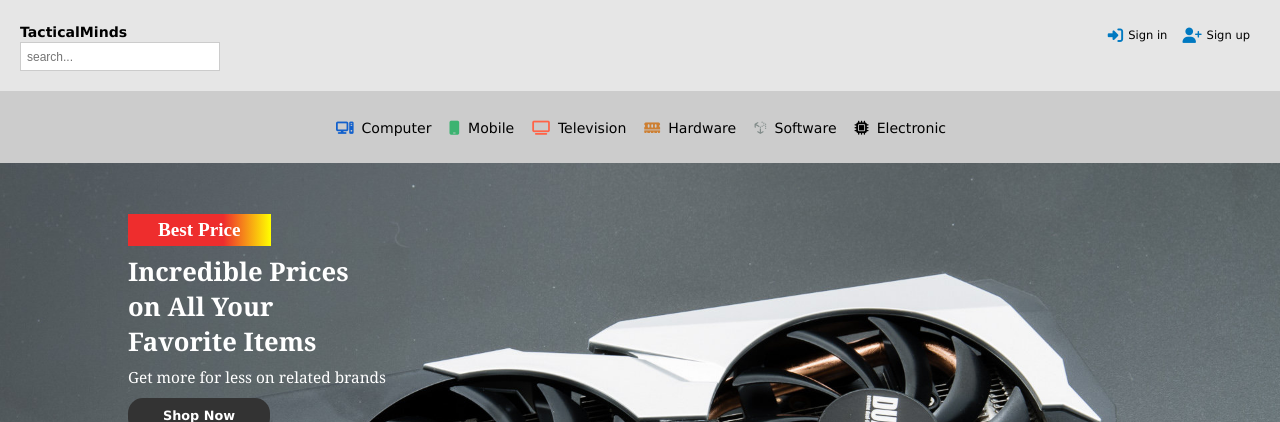
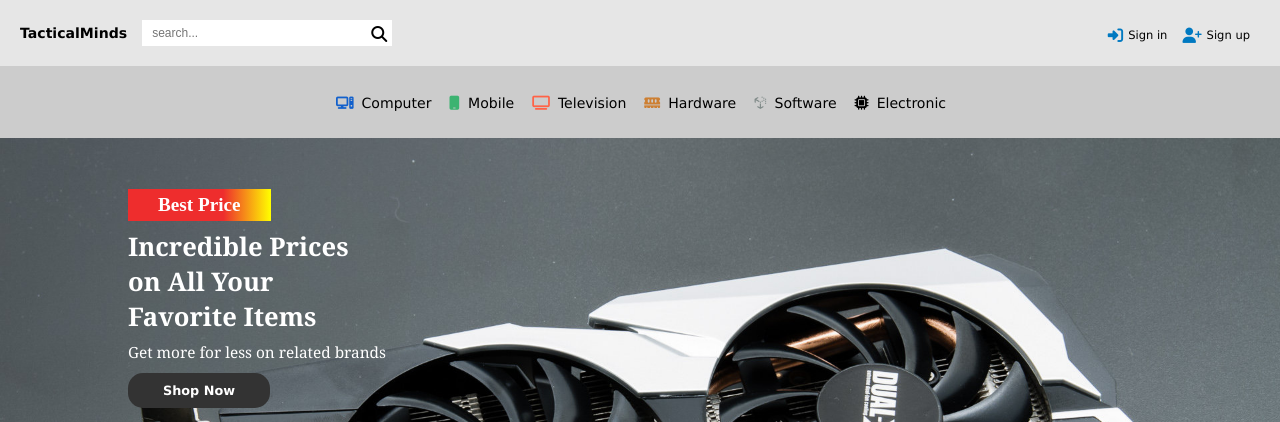
Before and after one commit to LennerJay/final, a PHP site: page / in a window 1280 px wide. Shown: the top 422 px of the page. Run offline with PHP 8.4, Linux system fonts and the light colour scheme; data that the repository does not hold is empty; some libraries are stand-ins or nearby versions.

Commit message:
searchBar

```diff
--- a/Styles/indexStyle.css
+++ b/Styles/indexStyle.css
@@ -22,6 +22,10 @@ header .main-container{
     width: 100%;
     margin: auto;
 }
+header .main-container .left{
+	display: flex;
+	align-items: center;
+}
 header .main-container .left h1 {
 	display: inline-block;
 	font-size: 1.1vw;
@@ -34,19 +38,7 @@ header .main-container .left h1 a{
     color: inherit;
     cursor: pointer;
 }
-header .main-container .left input[type="search"] {
-	padding: 6px;
-	border: 1px solid #cccccc;
-	width: 200px;
-}
-header .main-container .left input[type="search"]:hover {
-	border: 1px solid #FFB916;
-	transition: all 0.3s ease 0s;
-}
-header .main-container .left input[type="search"]::placeholder {
-	font-size: 12px;
-	font-style: Verdana;
-}
+
 header .main-container .right {
 	display: flex;
 	justify-content: center;
@@ -90,10 +82,66 @@ header .main-container .right a:hover {
 	text-decoration: underline;
 	transition: all 0.3s ease 0s;
 }
+header .main-container .left input[type="search"] {
+	padding: 6px 20px 6px 10px;
+	border: none;
+	width: 250px;
+}
+.left input[type="search"] ,header .main-container .left input[type="search"]::placeholder {
+	font-size: 12px;
+	font-style: Verdana;
+}
+header .main-container .left input[type="search"]:focus,
+header .main-container .left input[type="search"]:active{
+	outline: none;
+	border-color: transparent;
+	border-bottom: 1px solid #1c87c9;
+}
+.searchBar {
+	position: relative;
+	margin-left: 10px;
+}
+#searchIcon{
+	position: absolute;
+	right: 5px;
+	top: 6px;
+}
+.searchBar ul{
+	position: absolute;
+	z-index: 3;
+	width: 100%;
+	padding-top: 5px;
+	background: rgba(245,245,245,0.8);
+	border-bottom-left-radius: 5px;
+	border-bottom-right-radius: 5px;
+}
+.searchBar ul li{
+	list-style: none;
+	padding: 7px;
+}
+.searchBar ul li:hover{
+	cursor: pointer;
+	background: rgba(220, 220, 220, 0.9);
+
+
+}
+.searchBar ul li a{
+	color: black;
+	font-weight: bold;
+	font-size: 15px;
+}
+.searchBar input[type="search"]{
+	border-color: transparent;
+	border-bottom: 2px solid #1c87c9;
+}
+input[type="search"]::-webkit-search-cancel-button {
+  -webkit-appearance:none;
+}
 /*-----------------End header-------------------*/
 
 /*-----------------start navBar-------------------*/
 nav{
+
     width: 100%;
     margin: auto;
     background-color: #cccccc;
--- a/dbCon/backend.php
+++ b/dbCon/backend.php
@@ -7,7 +7,6 @@ require "database.php";
                 if($db->getStatus()){
                     $stmt = $db->getCon()->prepare('SELECT `userid`,`email`,`password`,`role`,`isactive` FROM `tbl_user` ');
                     $stmt->execute();
-                    // $stmt->execute(array($userid));
                     $result = $stmt->fetchAll(PDO::FETCH_ASSOC);
                     $db->closeConnection();
                     return json_encode($result);
--- a/index.php
+++ b/index.php
@@ -12,6 +12,7 @@
                     <ul v-if="searhInput.length > 0">
                         <li v-for="item in data"><a @click.prevent="fnViewDetail(item.id)">{{item.name}}</a></li>
                     </ul>
+                    <i  id="searchIcon"class="fa-solid fa-solid fa-magnifying-glass"></i>
                 </div>
             </div>
             <div v-if="isLoggedIn" class="right">
--- a/js/main.js
+++ b/js/main.js
@@ -76,7 +76,7 @@ createApp({
                 this.data = []
             }
             this.searchData = this.fetchProducts.filter(item => item.name.toLowerCase().indexOf(e.target.value.toLowerCase()) >= 0 && e.target.value != "")
-            this.searchData.forEach(e => this.data.push({name: e.name.slice(0,13) + '...',id:e.id}))
+            this.searchData.forEach(e => this.data.push({name: e.name.slice(0,20) + '...',id:e.id}))
             if(e.which == 13){
                 this.searhInput = ''
             }
```
